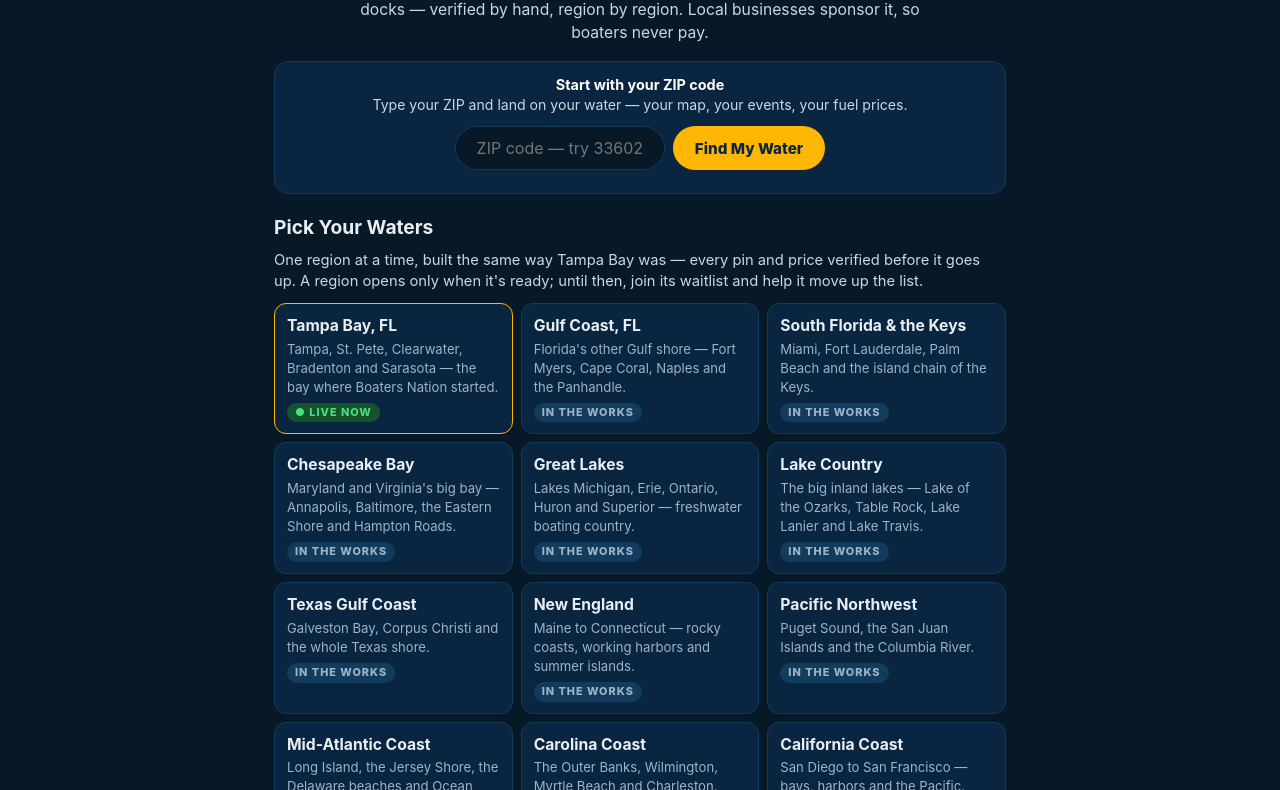
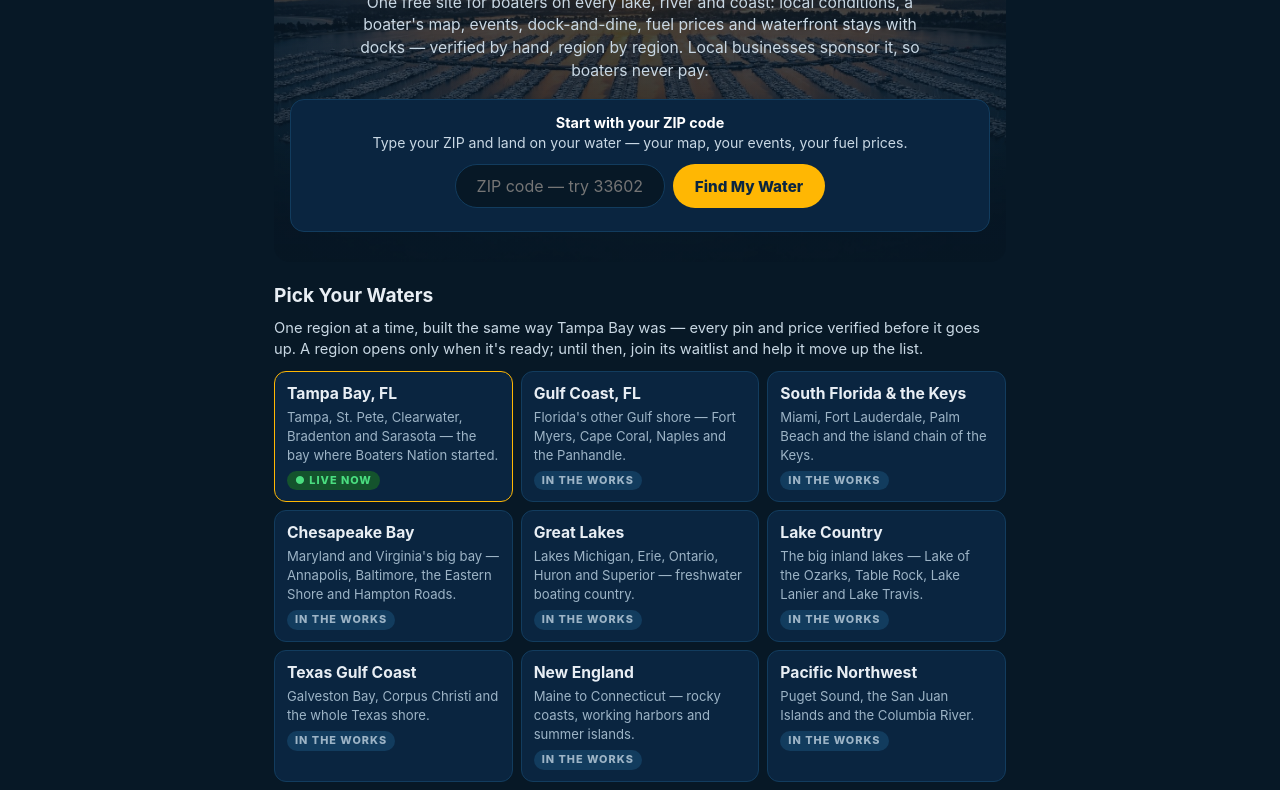
Before and after one commit to TampaBayBoating/boatersnation, a plain HTML site: page index.html in a window 1280 px wide. Shown: the part 188-978 px from the top of the page. Drawn offline with Linux system fonts and the light colour scheme.

Commit message:
Sync site from Muse

```diff
--- a/index.html
+++ b/index.html
@@ -53,11 +53,13 @@
   .wl input{display:block;width:100%;margin-top:3px;padding:11px 12px;border-radius:10px;border:1.5px solid #123c5e;background:#071826;color:#fff;font-size:1rem;font-family:inherit}
   .wl button{padding:12px;border-radius:999px;border:none;background:#FFB703;color:#0a2540;font-weight:800;font-size:.95rem;cursor:pointer;font-family:inherit}
   @media(min-width:560px){.regions{grid-template-columns:1fr 1fr 1fr}.steps{grid-template-columns:1fr 1fr 1fr}}
+.hero{background:linear-gradient(rgba(7,24,38,.68),rgba(7,24,38,.88)),url('assets/bn-hero.jpg') center/cover no-repeat;border-radius:16px;padding:24px 16px 18px;margin:14px 0 6px}
 </style>
 </head>
 <body>
 <div class="topbar"><a href="index.html"><div class="anchor">⚓</div><b>Boaters <span>Nation</span></b></a></div>
 <div class="wrap">
+  <div class="hero">
   <div class="kicker">Boaters Nation</div>
   <h1>Everything Boating in America</h1>
   <p class="intro">One free site for boaters on every lake, river and coast: local conditions, a boater's map, events, dock-and-dine, fuel prices and waterfront stays with docks — verified by hand, region by region. Local businesses sponsor it, so boaters never pay.</p>
@@ -70,6 +72,7 @@
       <button type="submit">Find My Water</button>
     </form>
     <div id="bn-zip-out" style="margin-top:10px;font-size:.92rem"></div>
+  </div>
   </div>
 
   <h2>Pick Your Waters</h2>
```
Also changed, not shown: assets/bn-hero.jpg (added).
